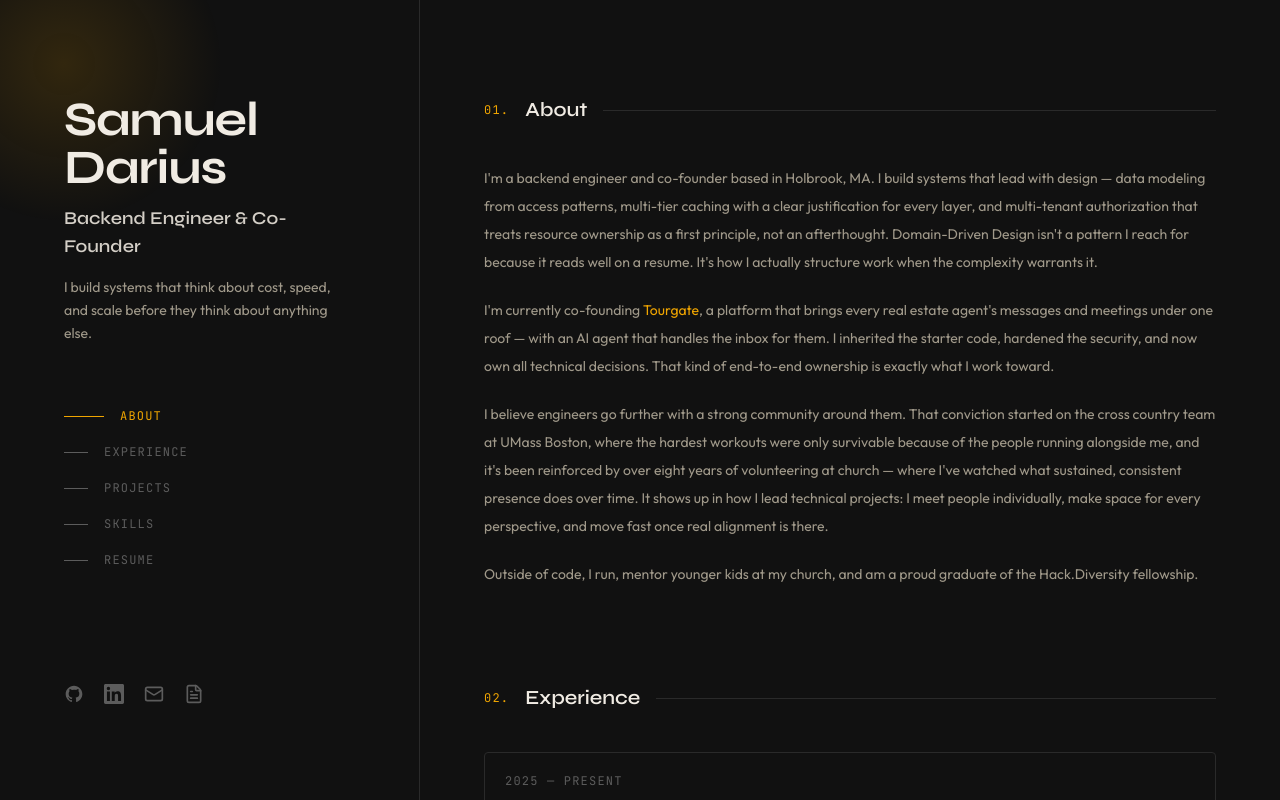
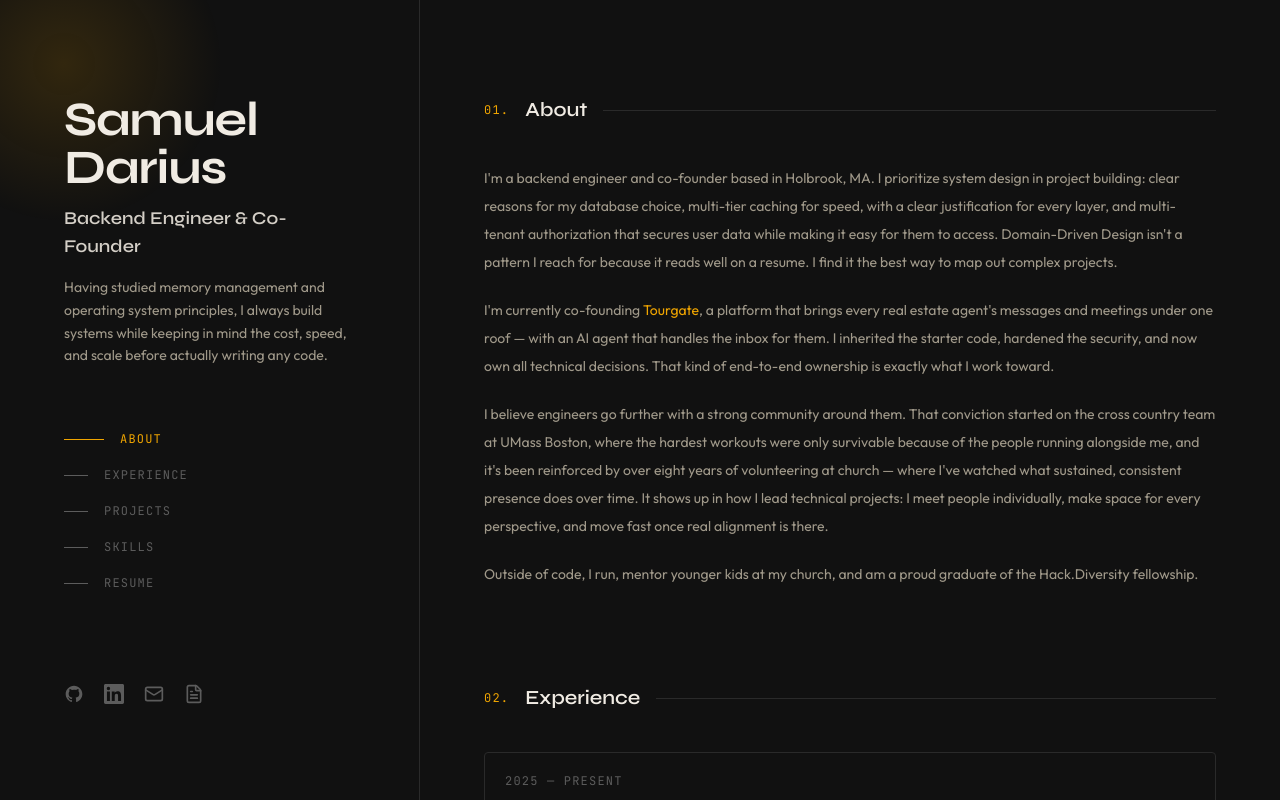
Before and after one commit to Kingsam147/samuel-s-portfolio, a Next.js app: page / in a window 1280 px wide. Shown: the top 800 px of the page. Built offline with nearby package versions, Linux system fonts and the light colour scheme.

Commit message:
Update hero tagline and about section copy

```diff
--- a/src/components/About.tsx
+++ b/src/components/About.tsx
@@ -26,15 +26,15 @@ export default function About() {
 
       <div className="space-y-5 text-sm leading-7 text-body">
         <p>
-          I&apos;m a backend engineer and co-founder based in Holbrook, MA. I build systems
-          that lead with design — data modeling from access patterns, multi-tier caching
-          with a clear justification for every layer, and multi-tenant authorization that
-          treats resource ownership as a first principle, not an afterthought.
-          Domain-Driven Design isn&apos;t a pattern I reach for because it reads well on a
-          resume. It&apos;s how I actually structure work when the complexity warrants it.
+          I'm a backend engineer and co-founder based in Holbrook, MA. I prioritize
+          system design in project building: clear reasons for my database choice, multi-tier
+          caching for speed, with a clear justification for every layer, and multi-tenant authorization
+          that secures user data while making it easy for them to access.
+          Domain-Driven Design isn't a pattern I reach for because it reads well on a
+          resume. I find it the best way to map out complex projects.
         </p>
         <p>
-          I&apos;m currently co-founding{' '}
+          I'm currently co-founding{' '}
           <a
             href="https://tourgate.vercel.app"
             target="_blank"
@@ -43,7 +43,7 @@ export default function About() {
           >
             Tourgate
           </a>
-          , a platform that brings every real estate agent&apos;s messages and meetings
+          , a platform that brings every real estate agent's messages and meetings
           under one roof — with an AI agent that handles the inbox for them. I inherited
           the starter code, hardened the security, and now own all technical decisions.
           That kind of end-to-end ownership is exactly what I work toward.
@@ -52,8 +52,8 @@ export default function About() {
           I believe engineers go further with a strong community around them. That
           conviction started on the cross country team at UMass Boston, where the hardest
           workouts were only survivable because of the people running alongside me, and
-          it&apos;s been reinforced by over eight years of volunteering at church — where
-          I&apos;ve watched what sustained, consistent presence does over time. It shows
+          it's been reinforced by over eight years of volunteering at church — where
+          I've watched what sustained, consistent presence does over time. It shows
           up in how I lead technical projects: I meet people individually, make space for
           every perspective, and move fast once real alignment is there.
         </p>
--- a/src/components/Hero.tsx
+++ b/src/components/Hero.tsx
@@ -37,8 +37,9 @@ export default function Hero({ activeSection }: HeroProps) {
         </h2>
 
         <p className="text-sm leading-relaxed max-w-xs text-body">
-          I build systems that think about cost, speed, and scale before they
-          think about anything else.
+          Having studied memory management and operating system principles,
+          I always build systems while keeping in mind the cost, speed, and scale
+          before actually writing any code.
         </p>
 
         {/* Nav */}
```
